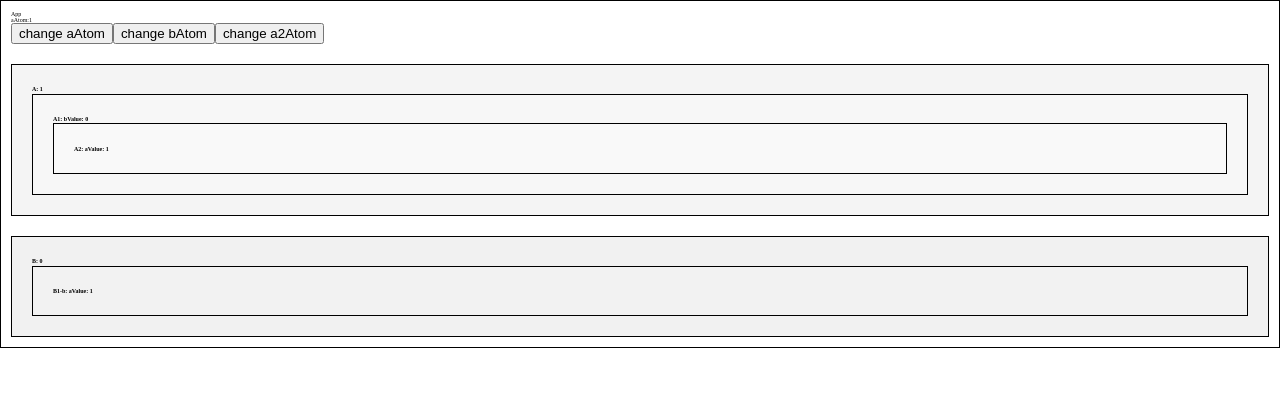
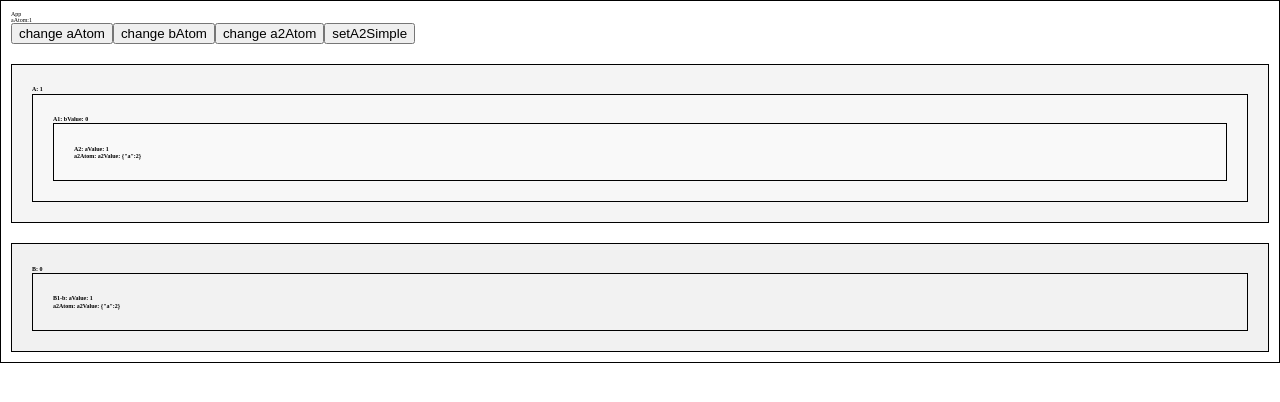
Before and after one commit to HunterXing/react-cli-next, a React app: page / in a window 1280 px wide. Shown: the top 402 px of the page. Built offline with nearby package versions, Linux system fonts and the light colour scheme.

Commit message:
feat:  测试memo的浅比较

```diff
--- a/src/jotai-learn/A2.tsx
+++ b/src/jotai-learn/A2.tsx
@@ -1,9 +1,10 @@
 import { useAtom } from 'jotai';
 import React, { memo, useEffect } from 'react';
-import { aAtom } from './atoms';
+import { aAtom, a2Atom } from './atoms';
 
 const A2 = memo(() => {
   const [aValue] = useAtom(aAtom);
+  const [a2Value] = useAtom(a2Atom);
   useEffect(() => {
     console.log('A2 ==> Effect ');
   });
@@ -16,6 +17,7 @@ const A2 = memo(() => {
       }}
     >
       <h1>A2: aValue: {aValue}</h1>
+      <h1>a2Atom: a2Value: {JSON.stringify(a2Value)}</h1>
     </div>
   );
 });
--- a/src/jotai-learn/B1.tsx
+++ b/src/jotai-learn/B1.tsx
@@ -1,9 +1,10 @@
 import { useAtom } from 'jotai';
 import React, { memo, useEffect } from 'react';
-import { aAtom } from './atoms';
+import { aAtom, a2Atom } from './atoms';
+
 const B1 = memo(() => {
   const [aValue] = useAtom(aAtom);
-
+  const [a2Value] = useAtom(a2Atom);
   useEffect(() => {
     console.log('B1 ==> Effect ');
   });
@@ -17,6 +18,7 @@ const B1 = memo(() => {
       }}
     >
       <h1>B1-b: aValue: {aValue}</h1>
+      <h1>a2Atom: a2Value: {JSON.stringify(a2Value)}</h1>
     </div>
   );
 });
--- a/src/jotai-learn/atoms.ts
+++ b/src/jotai-learn/atoms.ts
@@ -1,5 +1,6 @@
 import { atom } from 'jotai';
 
 export const aAtom = atom(1);
+export const bAtom = atom(0);
+// 测试memo的对象比较
 export const a2Atom = atom({ a: 2 });
-export const bAtom = atom(0);
--- a/src/jotai-learn/index.tsx
+++ b/src/jotai-learn/index.tsx
@@ -7,8 +7,9 @@ import B from './B';
 
 export default function JotaiLearn() {
   const [aValue, setA] = useAtom(aAtom);
-  const [bValue, setB] = useAtom(bAtom);
+  const setB = useSetAtom(bAtom);
   const setA2 = useSetAtom(a2Atom);
+  const setA2Simple = useSetAtom(a2Atom);
 
   useEffect(() => {
     console.log('app ==> Effect ');
@@ -29,7 +30,7 @@ export default function JotaiLearn() {
       </button>
       <button
         onClick={() => {
-          setB(bValue + 1);
+          setB(2);
         }}
       >
         change bAtom
@@ -44,6 +45,13 @@ export default function JotaiLearn() {
       >
         change a2Atom
       </button>
+      <button
+        onClick={() => {
+          setA2Simple({ a: 1 });
+        }}
+      >
+        setA2Simple
+      </button>
       <A />
       <B />
     </div>
```
